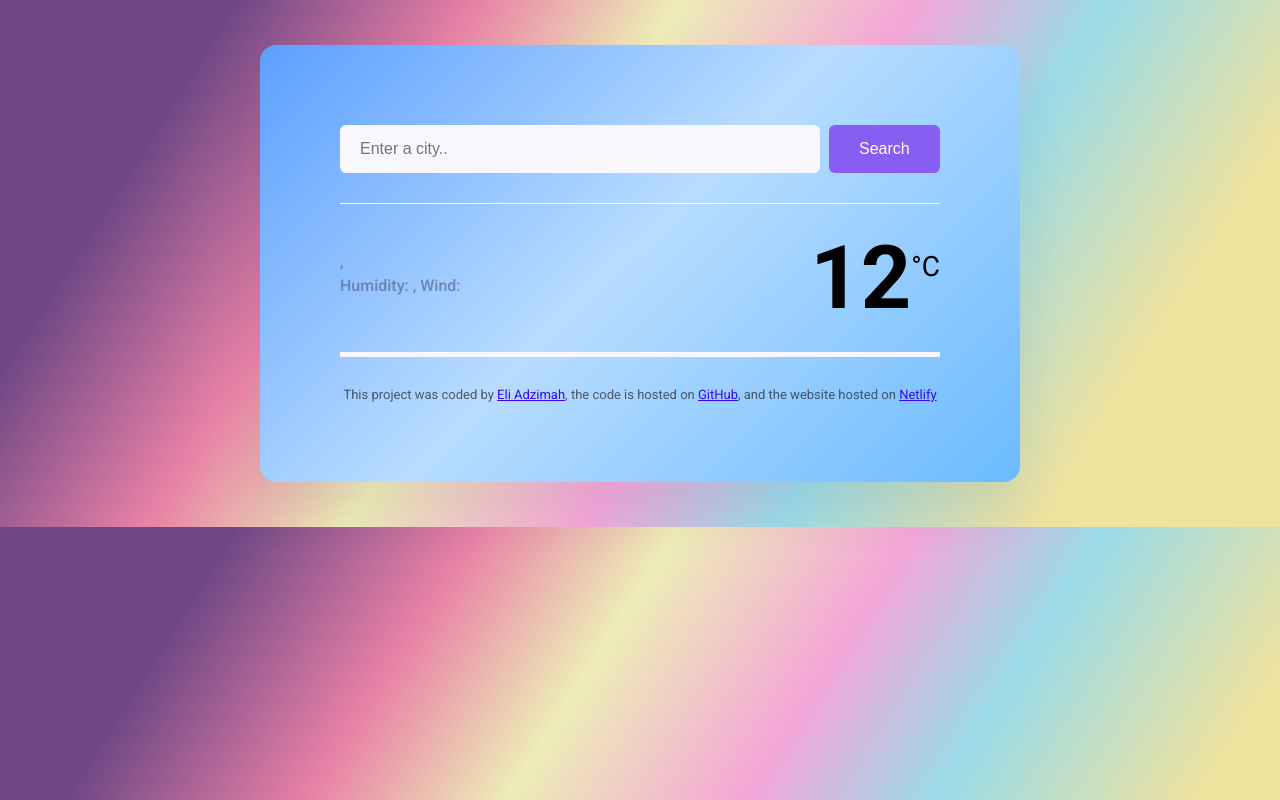
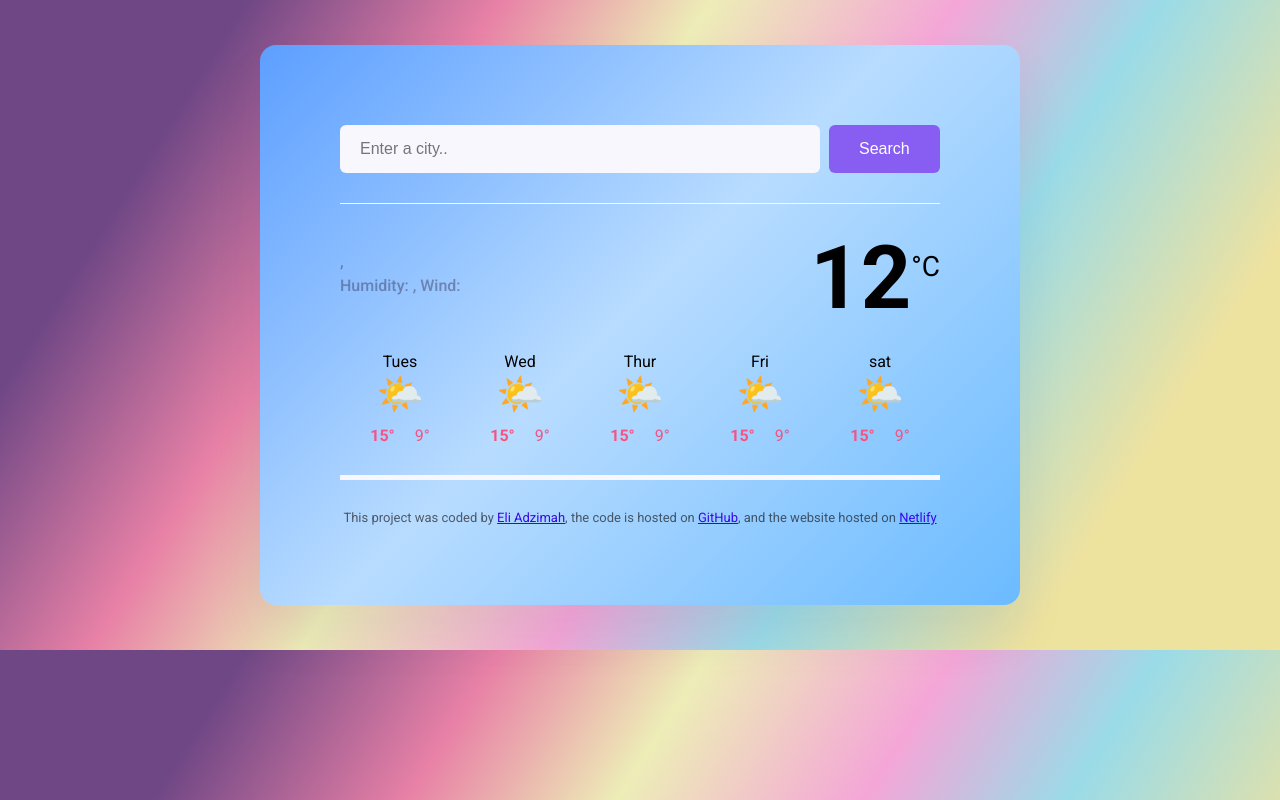
Before and after one commit to Elinuel1/Le-Meteo-de-SheCodes, a plain HTML site: page index.html in a window 1280 px wide. Drawn offline with nearby package versions, Linux system fonts and the light colour scheme; no server answers.

Commit message:
Forecast HTML and CSS added to the app

```diff
--- a/index.css
+++ b/index.css
@@ -106,6 +106,36 @@ main {
   font-size: 28px;
 }
 
+.weather-forecast {
+  display: flex;
+  justify-content: space-around;
+  margin-top: 30px;
+}
+
+.weather-forecast-date {
+  text-align: center;
+  color: rgba_39, 33, 66, 0.4;
+  font-size: 16px;
+  line-height: 20px;
+}
+
+.weather-forecast-icon {
+  font-size: 38px;
+  text-align: center;
+}
+
+.weather-forecast-temperatures {
+  text-align: center;
+  color: #f65282;
+  display: flex;
+  margin-top: 10px;
+  justify-content: center;
+}
+
+.weather-forecast-temperature {
+  padding: 0 10px;
+}
+
 footer {
   border-top: 5px solid #f9f7fe;
   padding: 30px 0 0 0;
--- a/index.html
+++ b/index.html
@@ -45,7 +45,60 @@
             <div class="temperature-unit">°C</div>
           </div>
         </div>
+        <div class="weather-forecast">
+          <div class="weather-forecast-day">
+            <div class="weather-forecast-date">Tues</div>
+            <div class="weather-forecast-icon">🌤️</div>
+            <div class="weather-forecast-temperatures">
+              <div class="weather-forecast-temperature">
+                <strong>15°</strong>
+              </div>
+              <div class="weather-forecast-temperature">9°</div>
+            </div>
+          </div>
+          <div class="weather-forecast-day">
+            <div class="weather-forecast-date">Wed</div>
+            <div class="weather-forecast-icon">🌤️</div>
+            <div class="weather-forecast-temperatures">
+              <div class="weather-forecast-temperature">
+                <strong>15°</strong>
+              </div>
+              <div class="weather-forecast-temperature">9°</div>
+            </div>
+          </div>
+          <div class="weather-forecast-day">
+            <div class="weather-forecast-date">Thur</div>
+            <div class="weather-forecast-icon">🌤️</div>
+            <div class="weather-forecast-temperatures">
+              <div class="weather-forecast-temperature">
+                <strong>15°</strong>
+              </div>
+              <div class="weather-forecast-temperature">9°</div>
+            </div>
+          </div>
+          <div class="weather-forecast-day">
+            <div class="weather-forecast-date">Fri</div>
+            <div class="weather-forecast-icon">🌤️</div>
+            <div class="weather-forecast-temperatures">
+              <div class="weather-forecast-temperature">
+                <strong>15°</strong>
+              </div>
+              <div class="weather-forecast-temperature">9°</div>
+            </div>
+          </div>
+          <div class="weather-forecast-day">
+            <div class="weather-forecast-date">sat</div>
+            <div class="weather-forecast-icon">🌤️</div>
+            <div class="weather-forecast-temperatures">
+              <div class="weather-forecast-temperature">
+                <strong>15°</strong>
+              </div>
+              <div class="weather-forecast-temperature">9°</div>
+            </div>
+          </div>
+        </div>
       </main>
+
       <footer>
         This project was coded by
         <a href="https://github.com/Elinuel1" target="_blank">Eli Adzimah</a>,
```
